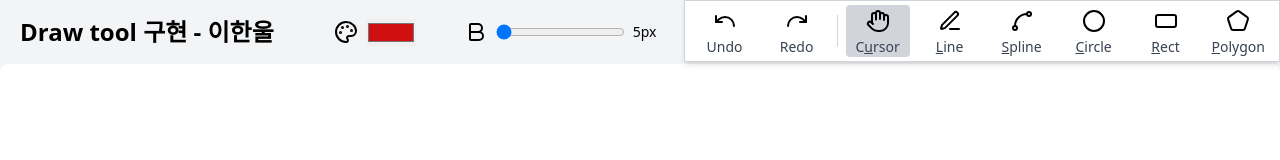
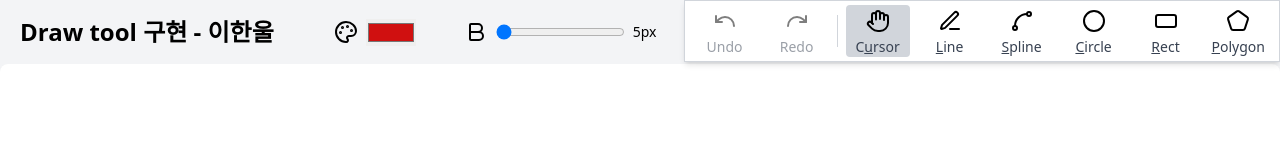
Before and after one commit to lnuvy/vector-drawing, a React (Vite) app: page / in a window 1280 px wide. Shown: the top 160 px of the page. Built offline with nearby package versions, Linux system fonts and the light colour scheme.

Commit message:
mouseDown 이벤트에서 history 배열 수정 / 헤더 구조 변경

```diff
--- a/src/App.tsx
+++ b/src/App.tsx
@@ -7,12 +7,12 @@ function App() {
   return (
     <div className="relative bg-gray-100">
       <SelectToolContextProvider>
-        <Header />
-        <div className="rounded-lg bg-white shadow-sm">
-          <ShapesContextProvider>
+        <ShapesContextProvider>
+          <Header />
+          <div className="rounded-lg bg-white shadow-sm">
             <KonvaStage />
-          </ShapesContextProvider>
-        </div>
+          </div>
+        </ShapesContextProvider>
       </SelectToolContextProvider>
     </div>
   )
--- a/src/components/header/tools-header.tsx
+++ b/src/components/header/tools-header.tsx
@@ -1,32 +1,32 @@
 import { Fragment } from "react/jsx-runtime"
-import { Circle, Hand, PenLine, Pentagon, RectangleHorizontal, Redo, Spline, Undo } from "lucide-react"
-import { Tool, useSelectToolContext } from "../../contexts/select-tool-context"
+import { useSelectToolContext } from "../../contexts/select-tool-context"
 import { cn } from "../../functions/cn"
 import { useKeydownTools } from "../../hooks/use-keydown-tools"
+import { useToolsHeaderMenu } from "../../hooks/use-tools-header-menu"
 
 const ToolsHeader = () => {
-  const { tool, setTool } = useSelectToolContext()
-
+  const { menus } = useToolsHeaderMenu()
+  const { tool } = useSelectToolContext()
   useKeydownTools()
 
   return (
     <section className="fixed right-0 top-0 z-10 border border-gray-300 bg-white shadow-md">
       <div className="flex flex-col items-center gap-2 px-2 py-1 md:flex-row">
-        {HEADER_MENUS.map(menu => (
+        {menus.map(menu => (
           <Fragment key={menu.id}>
             <button
-              onClick={() => {
-                if (menu.type) setTool(menu.type)
-              }}
+              onClick={menu.onClick}
+              disabled={menu.disabled}
               className={cn("px-1.5 min-w-16 rounded-1 transition-colors", {
-                "bg-gray-300": tool === menu.type,
-                "md:hover:bg-gray-200": tool !== menu.type,
+                "bg-gray-300": tool === menu.tool,
+                "md:hover:bg-gray-200": !menu.disabled && tool !== menu.tool,
+                "cursor-not-allowed opacity-50": menu.disabled,
               })}
             >
               <div className="flex items-center justify-center p-1">
                 <menu.Icon />
               </div>
-              <p className="text-sm text-gray-700">{menu.name}</p>
+              <p className="text-sm text-gray-700">{menu.label}</p>
             </button>
 
             {menu.split && <div className="hidden h-8 w-px bg-gray-300 md:block" />}
@@ -38,72 +38,3 @@ const ToolsHeader = () => {
 }
 
 export default ToolsHeader
-
-const UnderlineText = ({ text, underWord }: { text: string; underWord: string }) => {
-  return text.split(underWord).map((word, index) => (
-    <Fragment key={word}>
-      {word}
-      {index !== text.split(underWord).length - 1 && <span className="underline">{underWord}</span>}
-    </Fragment>
-  ))
-}
-
-const HEADER_MENUS = [
-  {
-    id: 1,
-    name: "Undo",
-    type: null,
-    Icon: Undo,
-    split: false,
-  },
-  {
-    id: 2,
-    name: "Redo",
-    type: null,
-    Icon: Redo,
-    split: true,
-  },
-  {
-    id: 5,
-    name: <UnderlineText text="Cursor" underWord="u" />,
-    type: Tool.Cursor,
-    Icon: Hand,
-    split: false,
-  },
-
-  {
-    id: 6,
-    name: <UnderlineText text="Line" underWord="L" />,
-    type: Tool.SimpleLine,
-    Icon: PenLine,
-    split: false,
-  },
-  {
-    id: 7,
-    name: <UnderlineText text="Spline" underWord="S" />,
-    type: Tool.Spline,
-    Icon: Spline,
-    split: false,
-  },
-  {
-    id: 8,
-    name: <UnderlineText text="Circle" underWord="C" />,
-    type: Tool.Circle,
-    Icon: Circle,
-    split: false,
-  },
-  {
-    id: 9,
-    name: <UnderlineText text="Rect" underWord="R" />,
-    type: Tool.Rect,
-    Icon: RectangleHorizontal,
-    split: false,
-  },
-  {
-    id: 10,
-    name: <UnderlineText text="Polygon" underWord="P" />,
-    type: Tool.Polygon,
-    Icon: Pentagon,
-    split: false,
-  },
-]
--- /dev/null
+++ b/src/components/header/underline-text.tsx
@@ -0,0 +1,17 @@
+import { Fragment } from "react/jsx-runtime"
+
+interface UnderlineTextProps {
+  text: string
+  underWord: string
+}
+
+const UnderlineText = ({ text, underWord }: UnderlineTextProps) => {
+  return text.split(underWord).map((word, index) => (
+    <Fragment key={word}>
+      {word}
+      {index !== text.split(underWord).length - 1 && <span className="underline">{underWord}</span>}
+    </Fragment>
+  ))
+}
+
+export default UnderlineText
--- a/src/components/konva-stage.tsx
+++ b/src/components/konva-stage.tsx
@@ -2,10 +2,12 @@ import { Ellipse, Layer, Line, Rect, Stage } from "react-konva"
 import { useCreateShapeEvent } from "../hooks/use-create-shape-event"
 import { Shape, useShapesContext } from "../contexts/shapes-context"
 import { Tool, useSelectToolContext } from "../contexts/select-tool-context"
+import Konva from "konva"
+import SimpleLinePreview from "./simple-line-preview"
 
 const KonvaStage = () => {
   const { handleMouseDown, handleMouseMove, handleMouseUp } = useCreateShapeEvent()
-  const { shapes, setShapes } = useShapesContext()
+  const { shapes, setShapes, setShapesWithHistory } = useShapesContext()
   const { tool } = useSelectToolContext()
 
   const groupByShapeType = shapes.reduce(
@@ -24,8 +26,35 @@ const KonvaStage = () => {
     setShapes(prev => prev.map(s => ({ ...s, isDragging: s.id === shape.id })))
   }
 
-  const dragEndHandler = () => {
-    setShapes(prev => prev.map(s => ({ ...s, isDragging: false })))
+  const dragEndHandler = (e: Konva.KonvaEventObject<Event>, shape: Shape) => {
+    setShapesWithHistory(prev =>
+      prev.map(s => {
+        if (s.id !== shape.id) return s
+
+        const updatedShape = { ...s, isDragging: false }
+
+        switch (shape.type) {
+          case Tool.SimpleLine:
+          case Tool.Spline: {
+            const newLine = { ...shape, isDragging: false }
+            // e.target.x/y() 는 캔버스 좌표계에서 전체 이동거리를 반환하므로 절대위치를 변경해야함
+            const dx = e.target.x() - e.target.getAbsolutePosition().x
+            const dy = e.target.y() - e.target.getAbsolutePosition().y
+
+            // [x1, y1, x2, y2...] 형태이므로 모든 points를 순회해 dx, dy만큼 이동 시켜야함
+            newLine.points = shape.points?.map((coord, i) => (i % 2 === 0 ? coord + dx : coord + dy))
+            return newLine
+          }
+
+          // 기본 도형들은 e.target.x/y()로 업데이트
+          default: {
+            updatedShape.x = e.target.x()
+            updatedShape.y = e.target.y()
+            return updatedShape
+          }
+        }
+      }),
+    )
   }
 
   return (
@@ -50,7 +79,7 @@ const KonvaStage = () => {
                     strokeWidth={shape.strokeWidth}
                     draggable={tool === Tool.Cursor}
                     onDragStart={() => dragStartHandler(shape)}
-                    onDragEnd={dragEndHandler}
+                    onDragEnd={e => dragEndHandler(e, shape)}
                   />
                 )
               }
@@ -68,7 +97,7 @@ const KonvaStage = () => {
                     opacity={shape.isDragging ? 0.5 : 1}
                     draggable={tool === Tool.Cursor}
                     onDragStart={() => dragStartHandler(shape)}
-                    onDragEnd={dragEndHandler}
+                    onDragEnd={e => dragEndHandler(e, shape)}
                   />
                 )
               }
@@ -79,8 +108,9 @@ const KonvaStage = () => {
                     key={shape.id}
                     {...shape}
                     draggable={tool === Tool.Cursor}
+                    opacity={shape.isDragging ? 0.5 : 1}
                     onDragStart={() => dragStartHandler(shape)}
-                    onDragEnd={dragEndHandler}
+                    onDragEnd={e => dragEndHandler(e, shape)}
                   />
                 )
               }
@@ -88,6 +118,8 @@ const KonvaStage = () => {
           </Layer>
         )
       })}
+
+      <SimpleLinePreview />
     </Stage>
   )
 }
--- /dev/null
+++ b/src/components/simple-line-preview.tsx
@@ -0,0 +1,19 @@
+import { Layer, Line } from "react-konva"
+import { useShapesContext } from "../contexts/shapes-context"
+import { useSelectToolContext } from "../contexts/select-tool-context"
+
+const SimpleLinePreview = () => {
+  const { previewLine } = useShapesContext()
+  const { color, weight } = useSelectToolContext()
+
+  const dashSize = Math.round(weight)
+
+  if (!previewLine) return null
+  return (
+    <Layer>
+      <Line points={previewLine.points} stroke={color} strokeWidth={weight} opacity={0.5} dash={[dashSize, dashSize]} />
+    </Layer>
+  )
+}
+
+export default SimpleLinePreview
--- a/src/contexts/shapes-context.tsx
+++ b/src/contexts/shapes-context.tsx
@@ -14,26 +14,78 @@ export type Shape =
 interface ShapesContextProps {
   shapes: Shape[]
   setShapes: React.Dispatch<React.SetStateAction<Shape[]>>
+  setShapesWithHistory: React.Dispatch<React.SetStateAction<Shape[]>>
   previewLine: Konva.LineConfig | null
   setPreviewLine: React.Dispatch<React.SetStateAction<Konva.LineConfig | null>>
+  undo: () => void
+  redo: () => void
+  canUndo: boolean
+  canRedo: boolean
 }
 
 const { ContextProvider, useContext } = createDynamicContext<ShapesContextProps>()
 
 export const useShapesContext = useContext
+
+const MAX_HISTORY_SIZE = 40
+
 export const ShapesContextProvider = ({ children }: { children: React.ReactNode }) => {
   const [shapes, setShapes] = useState<Shape[]>([])
   const [previewLine, setPreviewLine] = useState<Konva.LineConfig | null>(null)
 
-  // const [history, setHistory] = useState<Shape[]>([])
+  const [history, setHistory] = useState<Shape[][]>([[]])
+  const [currentHistoryIndex, setCurrentHistoryIndex] = useState(0)
+
+  /**
+   * shapes 업데이트와 동시에 history를 업데이트하는 함수
+   * use-create-shape-event에서 MouseUp 이벤트 발생시 명시적으로 실행
+   */
+  const updateShapes = (updater: Shape[] | ((prev: Shape[]) => Shape[])) => {
+    setShapes(prev => {
+      const newShapes = typeof updater === "function" ? updater(prev) : updater
+
+      const newHistory = history.slice(0, currentHistoryIndex + 1)
+      newHistory.push(newShapes)
+
+      if (newHistory.length > MAX_HISTORY_SIZE) {
+        newHistory.shift()
+      }
+
+      setHistory(newHistory)
+      setCurrentHistoryIndex(newHistory.length - 1)
+
+      return newShapes
+    })
+  }
+  const undo = () => {
+    if (currentHistoryIndex > 0) {
+      setCurrentHistoryIndex(prev => prev - 1)
+      setShapes(history[currentHistoryIndex - 1])
+    }
+  }
+
+  const redo = () => {
+    if (currentHistoryIndex < history.length - 1) {
+      setCurrentHistoryIndex(prev => prev + 1)
+      setShapes(history[currentHistoryIndex + 1])
+    }
+  }
+
+  const canUndo = currentHistoryIndex > 0
+  const canRedo = currentHistoryIndex < history.length - 1
 
   return (
     <ContextProvider
       value={{
         shapes,
         setShapes,
+        setShapesWithHistory: updateShapes,
         previewLine,
         setPreviewLine,
+        undo,
+        redo,
+        canUndo,
+        canRedo,
       }}
     >
       {children}
--- a/src/hooks/use-create-shape-event.ts
+++ b/src/hooks/use-create-shape-event.ts
@@ -13,7 +13,7 @@ export const useCreateShapeEvent = () => {
   const [isLineDrawing, setIsLineDrawing] = useState(false)
 
   const { color, weight, tool } = useSelectToolContext()
-  const { shapes, setShapes, setPreviewLine } = useShapesContext()
+  const { shapes, setShapes, setShapesWithHistory, setPreviewLine } = useShapesContext()
 
   const handleMouseDown = (e: Konva.KonvaEventObject<Event>) => {
     const stage = e.target.getStage()
@@ -57,7 +57,6 @@ export const useCreateShapeEvent = () => {
           y: pos.y,
           width: 0,
           height: 0,
-          draggable: true,
           stroke: color,
           strokeWidth: weight,
         }
@@ -198,7 +197,7 @@ export const useCreateShapeEvent = () => {
         const pos = stage?.getPointerPosition()
         if (!pos) return
 
-        setShapes(prev => {
+        setShapesWithHistory(prev => {
           const lastShape = prev[prev.length - 1]
           if (lastShape?.type !== Tool.SimpleLine) return prev
 
@@ -218,6 +217,30 @@ export const useCreateShapeEvent = () => {
 
       case Tool.Spline: {
         setIsLineDrawing(false)
+        setShapesWithHistory(prev => {
+          const lastShape = prev[prev.length - 1]
+          if (lastShape?.type !== Tool.Spline) return prev
+
+          return prev.map((shape, index) => (index === prev.length - 1 ? { ...shape } : shape))
+        })
+        break
+      }
+
+      case Tool.Circle: {
+        setShapesWithHistory(prev => {
+          const lastShape = prev[prev.length - 1]
+          if (lastShape?.type !== Tool.Circle) return prev
+          return prev.map((shape, index) => (index === prev.length - 1 ? { ...shape } : shape))
+        })
+        break
+      }
+
+      case Tool.Rect: {
+        setShapesWithHistory(prev => {
+          const lastShape = prev[prev.length - 1]
+          if (lastShape?.type !== Tool.Rect) return prev
+          return prev.map((shape, index) => (index === prev.length - 1 ? { ...shape } : shape))
+        })
         break
       }
     }
--- /dev/null
+++ b/src/hooks/use-tools-header-menu.tsx
@@ -0,0 +1,96 @@
+import { Circle, Hand, LucideProps, PenLine, Pentagon, RectangleHorizontal, Redo, Spline, Undo } from "lucide-react"
+import { Tool, useSelectToolContext } from "../contexts/select-tool-context"
+import { useShapesContext } from "../contexts/shapes-context"
+import UnderlineText from "../components/header/underline-text"
+
+interface MenuItem {
+  id: string
+  Icon: React.ForwardRefExoticComponent<Omit<LucideProps, "ref"> & React.RefAttributes<SVGSVGElement>>
+  label: string | React.ReactNode
+  tool: Tool | null
+  onClick?: () => void
+  disabled: boolean
+  split: boolean
+}
+
+export const useToolsHeaderMenu = () => {
+  const { undo, redo, canUndo, canRedo } = useShapesContext()
+  const { setTool } = useSelectToolContext()
+
+  const menus: MenuItem[] = [
+    {
+      id: "undo",
+      Icon: Undo,
+      label: "Undo",
+      tool: null,
+      split: false,
+      disabled: !canUndo,
+      onClick: undo,
+    },
+    {
+      id: "redo",
+      Icon: Redo,
+      label: "Redo",
+      tool: null,
+      split: true,
+      disabled: !canRedo,
+      onClick: redo,
+    },
+    {
+      id: "cursor",
+      Icon: Hand,
+      label: <UnderlineText text="Cursor" underWord="u" />,
+      tool: Tool.Cursor,
+      split: false,
+      disabled: false,
+      onClick: () => setTool(Tool.Cursor),
+    },
+    {
+      id: "line",
+      label: <UnderlineText text="Line" underWord="L" />,
+      tool: Tool.SimpleLine,
+      Icon: PenLine,
+      split: false,
+      disabled: false,
+      onClick: () => setTool(Tool.SimpleLine),
+    },
+    {
+      id: "spline",
+      label: <UnderlineText text="Spline" underWord="S" />,
+      tool: Tool.Spline,
+      Icon: Spline,
+      split: false,
+      disabled: false,
+      onClick: () => setTool(Tool.Spline),
+    },
+    {
+      id: "circle",
+      label: <UnderlineText text="Circle" underWord="C" />,
+      tool: Tool.Circle,
+      Icon: Circle,
+      split: false,
+      disabled: false,
+      onClick: () => setTool(Tool.Circle),
+    },
+    {
+      id: "rect",
+      label: <UnderlineText text="Rect" underWord="R" />,
+      tool: Tool.Rect,
+      Icon: RectangleHorizontal,
+      split: false,
+      disabled: false,
+      onClick: () => setTool(Tool.Rect),
+    },
+    {
+      id: "polygon",
+      label: <UnderlineText text="Polygon" underWord="P" />,
+      tool: Tool.Polygon,
+      Icon: Pentagon,
+      split: false,
+      disabled: false,
+      onClick: () => setTool(Tool.Polygon),
+    },
+  ]
+
+  return { menus }
+}
```
